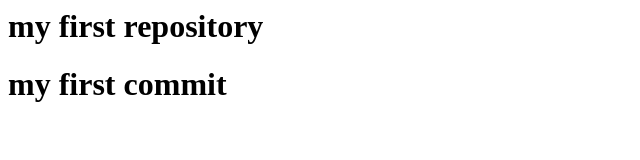
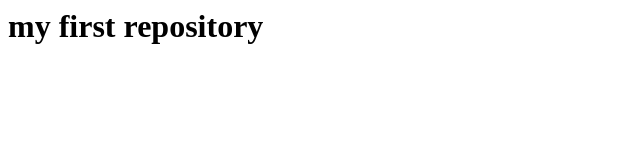
Before and after one commit to S-mujtaba/test-project-02, a plain HTML site: page index.html in a window 1280 px wide. Shown: the whole page, without its empty margins (0-640 px from the left). Drawn offline with Linux system fonts and the light colour scheme.

```diff
--- a/index.html
+++ b/index.html
@@ -5,6 +5,6 @@
     </head>
     <body>
         <h1>my first repository</h1>
-        <h1>my first commit</h1>
+
     </body>
 </html>
--- a/main.css
+++ b/main.css
@@ -0,0 +1 @@
+qweqweqweqw
```
Also changed, not shown: 1 other file.
